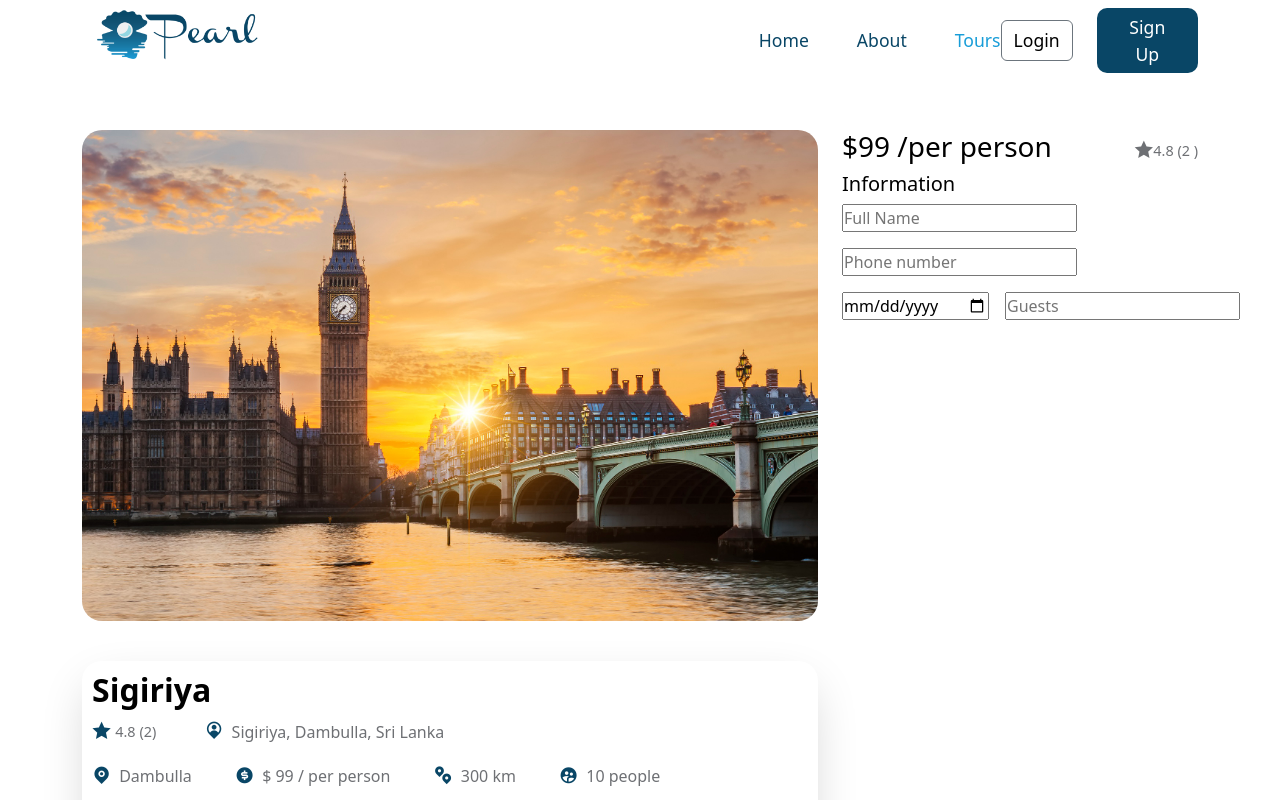
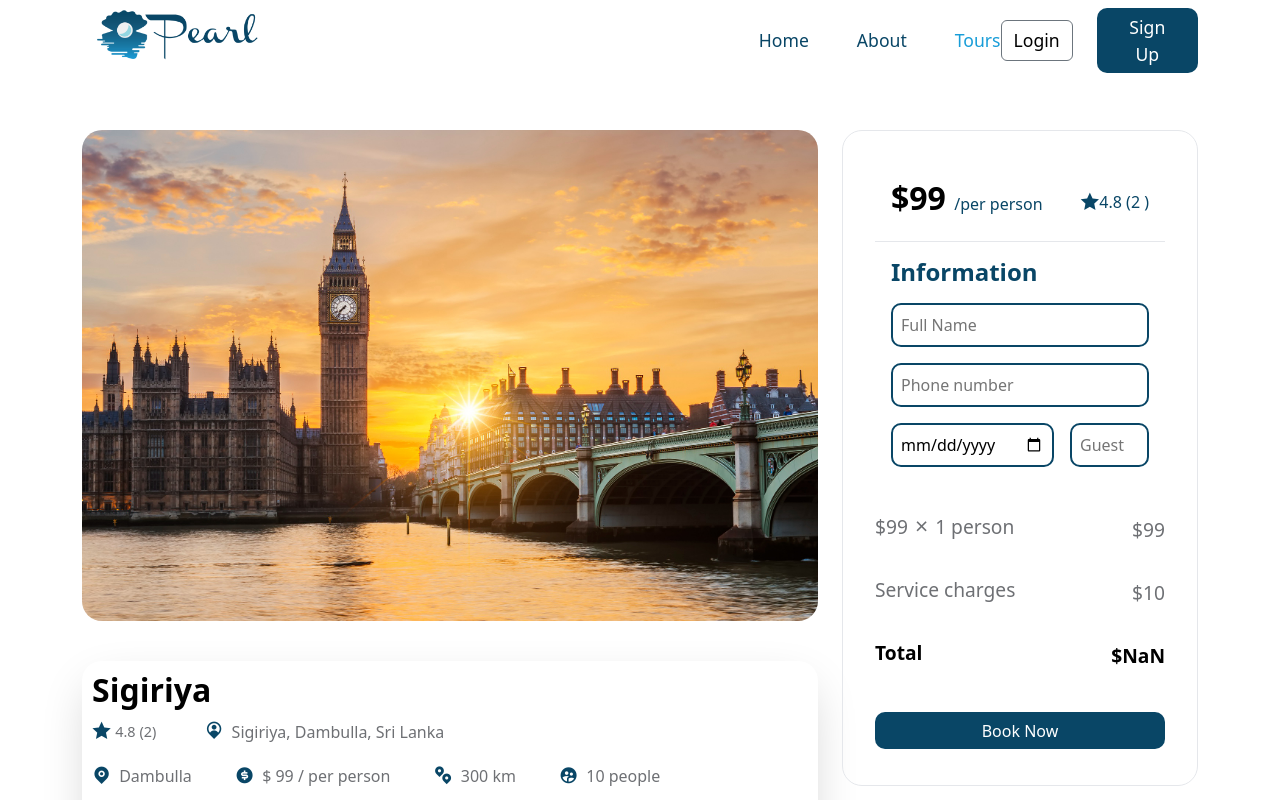
Before and after one commit to Shehan-lakshitha/Pearl, a React (Create React App) app in the folder frontend/: page /tours/01 in a window 1280 px wide. Shown: the top 800 px of the page. Built offline with nearby package versions, Linux system fonts and the light colour scheme; a web font is replaced by a local one.

Commit message:
Edited booking section

```diff
--- a/frontend/src/components/Booking/Booking.jsx
+++ b/frontend/src/components/Booking/Booking.jsx
@@ -1,11 +1,33 @@
-import React from "react";
+import React, { useState } from "react";
 import "./booking.css";
 import { Form, FormGroup, ListGroup, ListGroupItem, Button } from "reactstrap";
+
+import { userNavigate} from "react-router-dom";
 
 const Booking = ({ tour, avgRating }) => {
   const { price, reviews } = tour;
 
-    const handleChange = (e) => {}
+  const [credentials, setCredentials] = useState({
+    userID: "01", //need to set in backend
+    userEmail: "test@gmail.com",
+    fullName: "",
+    questSize: 1,
+    bookAt: "",
+  });
+
+  const handleChange = (e) => {
+    setCredentials(prev => ({...prev, [e.target.id]: e.target.value}))
+  };
+
+  const serviceFee = 10;
+  const totalAmount = Number(price) * Number(credentials.guestsSize) + serviceFee;
+
+  //send data to server
+  const handleClick = e => {
+    e.preventDefault();
+
+    console.log(credentials);
+  }
 
   return (
     <div className="booking">
@@ -14,7 +36,8 @@ const Booking = ({ tour, avgRating }) => {
           ${price} <span>/per person</span>
         </h3>
         <span className="tour_rating d-flex align-items-center">
-          <i class="ri-star-fill"></i> {avgRating === 0 ? null : avgRating} ({reviews?.length} )
+          <i class="ri-star-fill"></i> {avgRating === 0 ? null : avgRating} (
+          {reviews?.length} )
         </span>
       </div>
 
@@ -22,21 +45,68 @@ const Booking = ({ tour, avgRating }) => {
 
       <div className="booking_form">
         <h5>Information</h5>
-            <Form className="booking_info-form">
+        <Form className="booking_info-form" onSubmit={handleClick}>
           <FormGroup>
-                    <input type="text" placeholder="Full Name" id="fullName" required onChange={handleChange}/>
+            <input
+              type="text"
+              placeholder="Full Name"
+              id="fullName"
+              required
+              onChange={handleChange}
+            />
           </FormGroup>
           <FormGroup>
-                    <input type="number" placeholder="Phone number" id="fullName" required onChange={handleChange}/>
+            <input
+              type="number"
+              placeholder="Phone number"
+              id="fullName"
+              required
+              onChange={handleChange}
+            />
           </FormGroup>
           <FormGroup className="d-flex align-items-center gap-3">
-                    <input type="date" placeholder="" id="bookAt" required onChange={handleChange}/>
-                    <input type="number" placeholder="Guests" id="guestSize" required onChange={handleChange}/>
+            <input
+              type="date"
+              placeholder=""
+              id="bookAt"
+              required
+              onChange={handleChange}
+            />
+            <input
+              type="number"
+              placeholder="Guests"
+              id="guestsSize"
+              required
+              onChange={handleChange}
+            />
           </FormGroup>
         </Form>
       </div>
 
-      {/* Booking section start*/}
+      {/* Booking section end*/}
+
+      {/* Booking bottom*/}
+
+      <div className="booking_bottom">
+        <ListGroup>
+          <ListGroupItem className="border-0 px-0">
+            <h5 className="d-flex align-items-center gap-1">
+              ${price} <i class="ri-close-fill"></i> 1 person{" "}
+            </h5>
+            <span>${price}</span>
+          </ListGroupItem>
+          <ListGroupItem className="border-0 px-0">
+            <h5>Service charges </h5>
+            <span>${serviceFee}</span>
+          </ListGroupItem>
+          <ListGroupItem className="total border-0 px-0">
+            <h5>Total </h5>
+            <span>${totalAmount}</span>
+          </ListGroupItem>
+        </ListGroup>
+
+        <Button className="btn primary__btn w-100 mb-1 mt-4" onClick={handleClick}>Book Now</Button>
+      </div>
     </div>
   );
 };
--- a/frontend/src/components/Booking/booking.css
+++ b/frontend/src/components/Booking/booking.css
@@ -0,0 +1,69 @@
+.booking{
+    padding: 2rem;
+    border-radius: 20px;
+    border: 1px solid rgb(229, 231, 235);
+    position: sticky;
+    top: 80px;
+}
+
+.booking_top h3{
+    font-size: 2rem;
+    font-weight: 700;
+}
+
+.booking_top span{
+    font-size: 1.2rem;
+    font-weight: 400;
+    color: var(--text-color);
+}
+
+.booking_top span{
+    font-size: 1rem;
+    color: var(--primary-color);
+}
+
+.booking_top{
+    padding: 1rem;
+    border-bottom: 1px solid rgb(229, 231, 235);
+}
+
+.booking_form{
+    padding: 1rem;
+}
+
+.booking_form h5{
+    margin-bottom: 1rem;
+    font-size: 1.5rem;
+    font-weight: 600;
+    color: var(--primary-color);
+}
+
+.booking_form input{
+    width: 100%;
+    padding: 0.5rem;
+    border-radius: 10px;
+    font-size: 1rem;
+    color: var(--heading-color);
+    border: 2px solid var(--primary-color);
+}
+.booking_form input:focus{
+    outline: none;
+}
+
+.booking_bottom li{
+    display: flex;
+    align-items: center;
+    justify-content: space-between;
+    padding: 1rem;
+}
+
+.booking_bottom li span,
+.booking_bottom li h5{
+    font-size: 1.2rem;
+    font-weight: 500;
+    color: var(--text-color);
+}
+.total h5, .total span{
+    color: #000 !important;
+    font-weight: 700 !important;
+}
```
Lines whose indentation alone changed are shown as unchanged.
